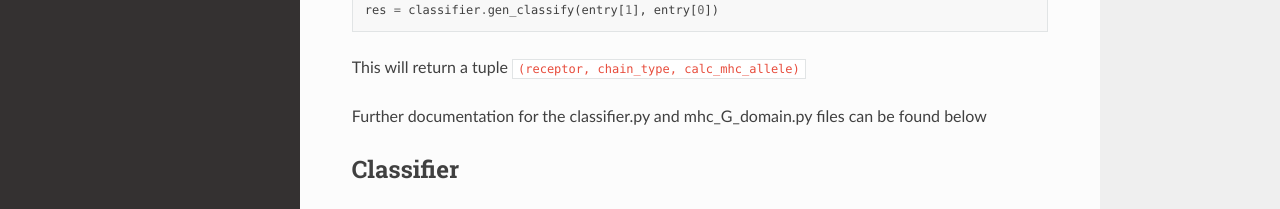
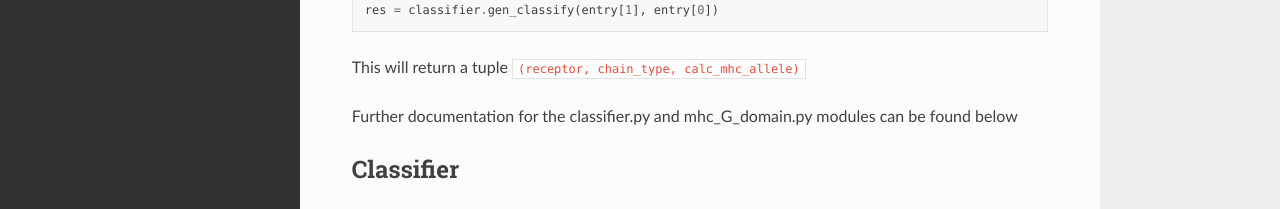
Before and after one commit to IEDB/ARC, a Sphinx documentation site: the page built from docs/source/dev/index.rst, in a window 1280 px wide and 1092 px high. Shown: the part 414-623 px from the top of the window. Built offline with Sphinx 7.4.7 and the Read the Docs theme 2.0.0, drawn with Linux system fonts in a browser that asks for light colours; grey boxes are pictures that could not be loaded.

```diff
--- a/docs/source/conf.py
+++ b/docs/source/conf.py
@@ -10,9 +10,9 @@
 # add these directories to sys.path here. If the directory is relative to the
 # documentation root, use os.path.abspath to make it absolute, like shown here.
 #
-#import os
-#import sys
-#sys.path.insert(0, os.path.abspath('..'))
+import os
+import sys
+sys.path.insert(0, os.path.abspath('ARC'))
 
 
 # -- Project information -----------------------------------------------------
--- a/docs/source/dev/index.rst
+++ b/docs/source/dev/index.rst
@@ -18,7 +18,7 @@ Here is a segment of code used in the PDB Classifier
 
 This will return a tuple ``(receptor, chain_type, calc_mhc_allele)``
 
-Further documentation for the classifier.py and mhc_G_domain.py files can be found below
+Further documentation for the classifier.py and mhc_G_domain.py modules can be found below
 
 Classifier
 ==========
```
